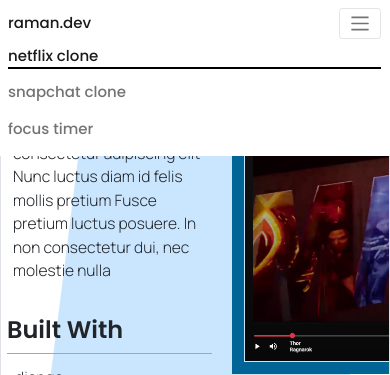
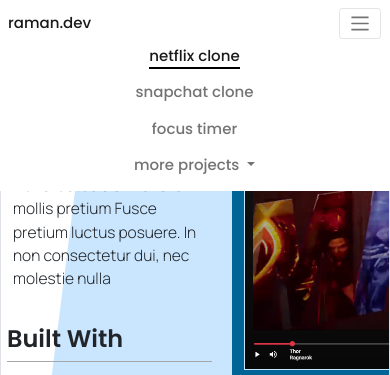
Before and after one commit to raman-dev/django_main, a Django app: page /alt/ in a window 390 px wide, after a click that opens the changed part. Shown: the top 375 px of the page. Run offline with Django 3.2, Linux system fonts and the light colour scheme; style sheets or scripts are compiled from the project's sources; parts of the project's set-up code (start-up, migrations or seed data) failed here and were passed over; some libraries are stand-ins or nearby versions.

Commit message:
added drop down in navbar

```diff
--- a/main_app_alt/static/main_app_alt/css/styles.css
+++ b/main_app_alt/static/main_app_alt/css/styles.css
@@ -146,6 +146,20 @@ nav .container-fluid {
   padding-left: 15%;
 }
 
+.mdropdown-list {
+  height: 0px;
+}
+
+.mdropdown-list .dropdown-link-container {
+  border: 1px solid transparent;
+  border-top: none;
+  height: 0px;
+  overflow: hidden;
+  background-color: white;
+  -webkit-transition: height 0.2s ease-out, border-color 0.3s ease-out;
+  transition: height 0.2s ease-out, border-color 0.3s ease-out;
+}
+
 h1 {
   font-family: displayFont;
   font-size: 3rem;
@@ -211,7 +225,6 @@ h3 {
 
 .content {
   width: 70%;
-  margin-top: 48px;
 }
 
 .navbar-shadow {
@@ -634,9 +647,6 @@ h3 {
 }
 
 @media (max-width: 768px) {
-  .content {
-    margin-top: 38px !important;
-  }
   #page-0-source-link-container {
     display: -webkit-box;
     display: -ms-flexbox;
@@ -653,6 +663,12 @@ h3 {
   }
   #page-0-source-link-container .project-link:first-child {
     margin-bottom: 4px;
+  }
+  .nav-item {
+    width: -webkit-fit-content;
+    width: -moz-fit-content;
+    width: fit-content;
+    margin: auto;
   }
 }
 
--- a/main_app_alt/templates/main_app_alt/index.html
+++ b/main_app_alt/templates/main_app_alt/index.html
@@ -25,6 +25,16 @@
             that can be clicked to scroll to the correct page i want
             also i want as i scroll for the links to be highlighted
         -->
+    <!-- <div class="mdd-container">
+        <ul class="mdd-list">
+            <li class="mdd-item">
+                <a>canny edge detector</a>
+            </li>
+            <li class="mdd-item">
+                <a>conway's game of life</a>
+            </li>
+        </ul>
+    </div> -->
     <nav class="navbar navbar-expand-md navbar-light">
         <div class="container-fluid fixed-top">
             <a class="navbar-brand" href="#">raman.dev</a>
@@ -48,10 +58,37 @@
                         <a class="nav-link" href="#page-2">Focus Timer<div class="link-underline"></div>
                         </a>
                     </li>
+                    <!-- <li class="nav-item mdropdown">
+                        <a class="nav-link" href="#">
+                            more projects
+                            <div class="link-underline">
+                            </div>
+                            <div class="mdropdown-list">
+                                <div class="dropdown-link-container">
+                                    <div>
+                                        first item
+                                    </div>
+                                    <div>
+                                        second item
+                                    </div>
+                                </div>
+                            </div>
+                        </a>
+                    </li> -->
+                    <li class="nav-item dropdown">
+                        <a class="nav-link dropdown-toggle" href="#" id="navbarDarkDropdownMenuLink" role="button" data-bs-toggle="dropdown" aria-expanded="false">
+                            more projects
+                        </a>
+                        <ul class="dropdown-menu dropdown-menu" aria-labelledby="navbarDarkDropdownMenuLink">
+                            <li><a class="dropdown-item" href="https://github.com/raman-dev/CannyEdgeDetector-Complete">canny edge detector</a></li>
+                            <li><a class="dropdown-item" href="https://github.com/raman-dev/conways-game-of-life">conway's game of life</a></li>
+                        </ul>
+                    </li>
                 </ul>
             </div>
         </div>
     </nav>
+
     <div class="content mx-auto border">
         <!--
             fixed height full width container?
@@ -246,7 +283,6 @@
     <script>
         //max width and height is parent
         //should redraw on resize obviously
-        //
 
 
         var projectImageMap = {'page-0-img':3,'page-1-img':5,'page-2-img':1};
@@ -292,8 +328,6 @@
             threshold: 0.9
         }
 
-
-
         let textObserver = new IntersectionObserver(onTextVisible,options);
 
         function setPageTopMargins(){
@@ -337,15 +371,49 @@
 
 
         let heptagon = new Polygon(7,'#D3E4F5',1);
-        // let pentagon = new Polygon(5,'#8CCDFF',0.8);
+        //let pentagon = new Polygon(5,'#8CCDFF',0.8);
 
+        function toggleDropDown(){
+            //do what
+            let dropDownLinkContainer = $('.dropdown-link-container');
+            if(dropDownLinkContainer.hasClass('open')){
+                dropDownLinkContainer.css({
+                    height:'0px',
+                   'border-color': 'transparent',
+                });
+                dropDownLinkContainer.removeClass('open');
+            }else{
+                let totalDropDownHeight = 0;
+                dropDownLinkContainer.children().each( (i,x) => {
+                    totalDropDownHeight += x.clientHeight;
+                });
+                dropDownLinkContainer.css({
+                    height: totalDropDownHeight + 'px',
+                    'border-color': 'black',
+                });
+                dropDownLinkContainer.addClass('open');
+            }
+        }
 
         let polygons = [heptagon];
         $(document).ready( () => {
 
+            $('body').on('click',(event)=>{
+                if ($('.dropdown-link-container').hasClass('open')){
+                    // $('.dropdown-link-container').removeClass('open');
+                    toggleDropDown();
+                }
+            });
+
            $('.nav-item').on('click',(event)=>{
                 $('.active').removeClass('active');
                 $(event.currentTarget).children('.nav-link').addClass('active');
+           });
+
+           $('.mdropdown').on('click',(event) => {
+               event.preventDefault();
+               toggleDropDown();
+               event.stopPropagation();
            });
 
            $('.nav-item').on('mouseenter',(event)=>{
@@ -360,6 +428,10 @@
 
            $('.hidden-content-container').each((i,x) => {
                textObserver.observe(x);
+           });
+
+           $('.content').css({
+               'margin-top':$('nav div').innerHeight() + 'px'
            });
 
            loadProjectImages();
```
Also changed, not shown: main_app_alt/static/main_app_alt/css/styles.scss (+25 -2 lines), main_app_alt/static/main_app_alt/images/arrow_drop_down.svg (added), 1 other file.
